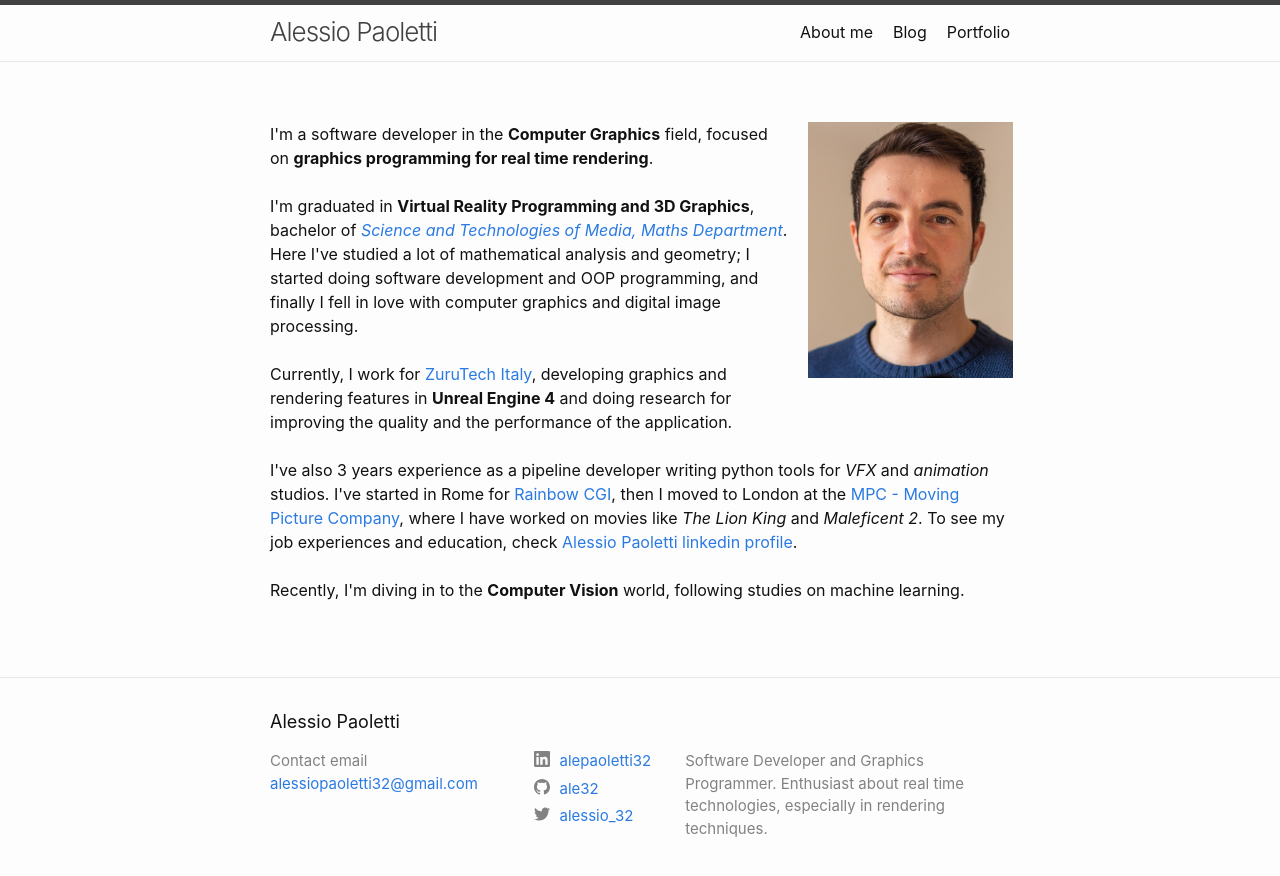
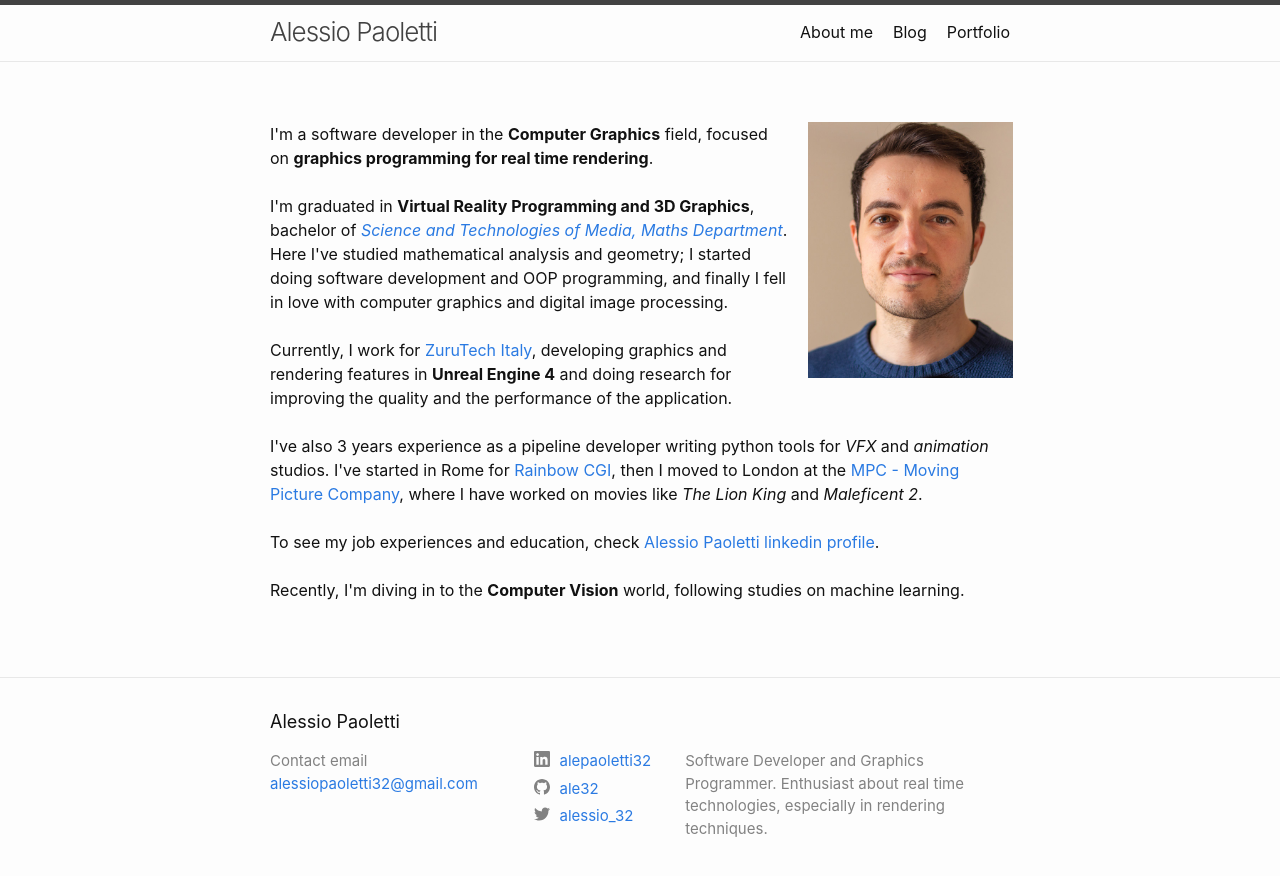
Before and after one commit to Ale32/ale32.github.io, a Jekyll site: the page built from index.md, in a window 1280 px wide. Shown: the top 876 px of the page. Built offline with Jekyll 4.4.1, drawn with Linux system fonts in a browser that asks for light colours.

Commit message:
Updated about me text.

```diff
--- a/_includes/about.html
+++ b/_includes/about.html
@@ -14,7 +14,7 @@
     <div class="column left">
         I'm a software developer in the <b>Computer Graphics</b> field, focused on <b>graphics programming for real time rendering</b>.
         <br><br>
-        I'm graduated in <b>Virtual Reality Programming and 3D Graphics</b>, bachelor of <a href="http://www.scienzamedia.uniroma2.it/"><i>Science and Technologies of Media, Maths Department</i></a>. Here I've studied a lot of mathematical analysis and geometry; I started doing software development and OOP programming, and finally I fell in love with computer graphics and digital image processing.
+        I'm graduated in <b>Virtual Reality Programming and 3D Graphics</b>, bachelor of <a href="http://www.scienzamedia.uniroma2.it/"><i>Science and Technologies of Media, Maths Department</i></a>. Here I've studied mathematical analysis and geometry; I started doing software development and OOP programming, and finally I fell in love with computer graphics and digital image processing.
         <br><br>
         Currently, I work for <a href="https://zuru.tech/">ZuruTech Italy</a>, developing graphics and rendering features in <b>Unreal Engine 4</b> and doing research for improving the quality and the performance of the application.
         <br><br>
@@ -27,7 +27,7 @@
 
 <div>
     I've also 3 years experience as a pipeline developer writing python tools for <i>VFX</i> and <i>animation</i> studios. I've started in Rome for <a href="https://www.rbw-cgi.it/en/home/">Rainbow CGI</a>, then I moved to London at the <a href="https://www.mpcfilm.com/">MPC - Moving Picture Company</a>, where I have worked on movies like <i>The Lion King</i> and <i>Maleficent 2</i>.
-
+    <br><br>
     To see my job experiences and education, check <a href="https://www.linkedin.com/in/alessiopaoletti32/">Alessio Paoletti linkedin profile</a>.
     <br><br>
     Recently, I'm diving in to the <b>Computer Vision</b> world, following studies on machine learning.
```
